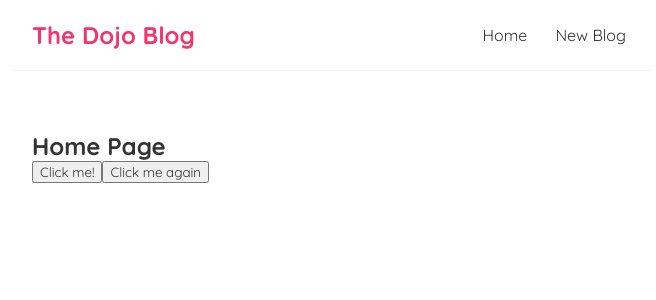
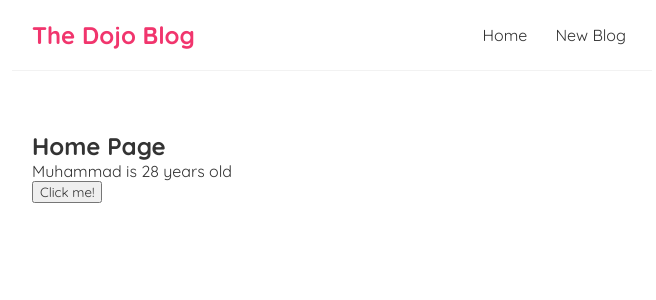
Before and after one commit to mohashyne/full_modern_react, a React (Create React App) app: page / in a window 1280 px wide. Shown: the top 300 px of the page, without its empty margins (308-964 px from the left). Built offline with nearby package versions, Linux system fonts and the light colour scheme.

Commit message:
using hooks(state) to change behaviour

```diff
--- a/src/Home.js
+++ b/src/Home.js
@@ -1,22 +1,33 @@
+import { useState } from "react";
+
 const Home = () => {
+    // let name = "Muhammad";
 
-    const handleClick = (e) => {
-        console.log('hello, ninjas', e);
+    // this will not change the name because its not reactive
+    // we need to use a hook(useState)
+    // const handleClick = () => {
+    //    name = "Salihu";
+    //    console.log(name);
+    // }
+
+    // Now this is  reactive
+    const [name, setName] = useState('Muhammad');
+    const [age, setAge] = useState(28);
+
+    const handleClick = () => {
+        setName('Salihu');
+        if(age > 25) { setAge(30);}
+        else {setAge(38);}
     }
 
-    const handleClickAgain = (name, e) => {
-        console.log('hello ' + name, e.target);
-    }
 
 
 
     return (
         <div className="home">
             <h2>Home Page</h2>
+            <p>{name} is { age } years old</p>
             <button onClick={handleClick}>Click me!</button>
-            <button onClick={(e) => {
-                handleClickAgain('Muhammad', e)
-            }} >Click me again</button>
         </div>
      );
 }
--- a/src/Navbar.js
+++ b/src/Navbar.js
@@ -4,13 +4,7 @@ const  Navbar = () => {
             <h1>The Dojo Blog</h1>
             <div className="links">
                 <a href="/">Home</a>
-                <a href="/create"
-                // style={{
-                //     color: "white",
-                //     backgroundColor: "crimson",
-                //     borderRadius: "5px",
-                // }}
-                 >New Blog</a>
+                <a href="/create">New Blog</a>
             </div>
         </nav>
      );
```
